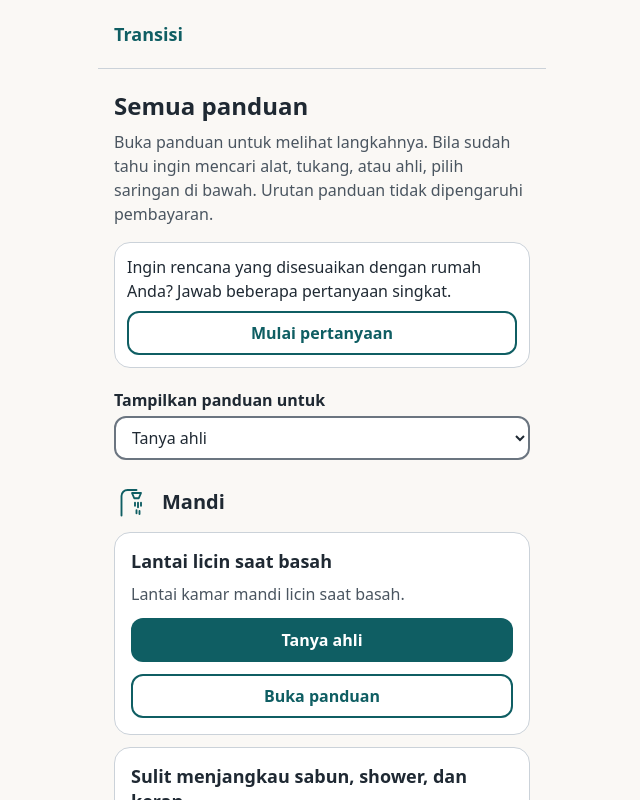
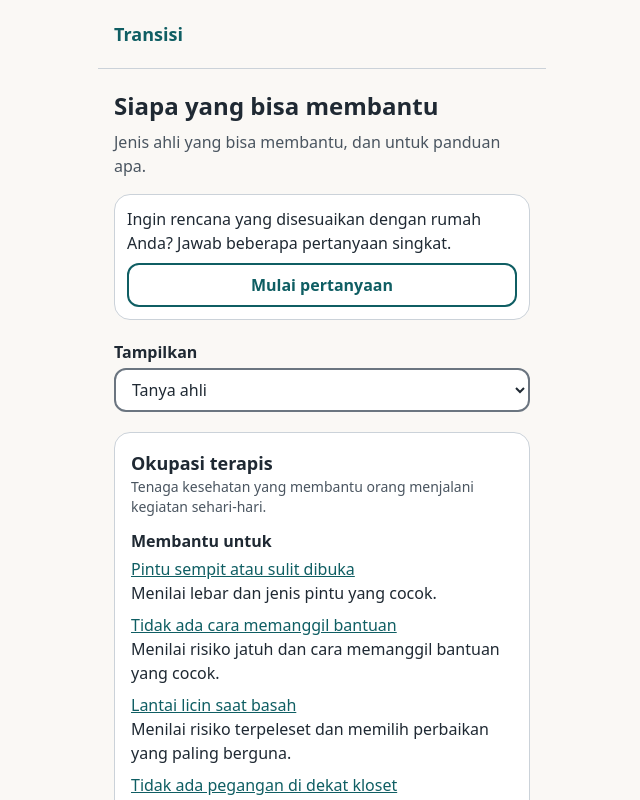
Before and after one commit to titohanafi/transisidnr, a React (Vite) app: page /#/jelajah/ahli in a window 1280 px wide. Shown: the top 800 px of the page, without its empty margins (318-958 px from the left). Built offline with nearby package versions, Linux system fonts and the light colour scheme.

Commit message:
Cari alat dan Tanya ahli menampilkan daftar alat dan daftar ahli; hero Beranda dipendekkan
Co-Authored-By: Claude Sonnet 5.5 <noreply@anthropic.com>

```diff
--- a/content/ui.json
+++ b/content/ui.json
@@ -37,7 +37,7 @@
       }
     },
     "caraKerja": "Cara kerja Transisi",
-    "konteks": "Panduan dan rencana menyesuaikan rumah untuk pengguna kursi roda setelah amputasi kaki, bagi penyandang disabilitas dan caregiver."
+    "konteks": "Panduan dan rencana menyesuaikan rumah untuk pengguna kursi roda."
   },
   "umum": {
     "kembali": "Kembali",
@@ -354,7 +354,7 @@
   "jelajah": {
     "judul": "Semua panduan",
     "pengantar": "Buka panduan untuk melihat langkahnya. Bila sudah tahu ingin mencari alat, tukang, atau ahli, pilih saringan di bawah. Urutan panduan tidak dipengaruhi pembayaran.",
-    "filterLabel": "Tampilkan panduan untuk",
+    "filterLabel": "Tampilkan",
     "filter": {
       "semua": "Semua",
       "alat": "Cari alat",
@@ -367,7 +367,27 @@
     "ajakanMulai": "Mulai pertanyaan",
     "ajakanSudah": "Anda sudah punya jawaban. Lihat rencana yang disusun dari jawaban itu.",
     "ajakanRencana": "Lihat Rencana Saya",
-    "aksiKartu": "Aksi untuk panduan ini"
+    "aksiKartu": "Aksi untuk panduan ini",
+    "judulFilter": {
+      "semua": "Semua panduan",
+      "alat": "Alat yang mungkin Anda butuhkan",
+      "tukang": "Panduan yang melibatkan tukang",
+      "ahli": "Siapa yang bisa membantu"
+    },
+    "pengantarFilter": {
+      "semua": "Buka panduan untuk melihat langkahnya. Urutan panduan tidak dipengaruhi pembayaran.",
+      "alat": "Daftar alat dari semua panduan. Baca cara cek kecocokan sebelum membeli. Urutan tidak dipengaruhi pembayaran.",
+      "tukang": "Panduan yang punya tingkat renovasi atau alat yang perlu dipasang. Buka panduan lalu pilih Cari tukang.",
+      "ahli": "Jenis ahli yang bisa membantu, dan untuk panduan apa."
+    },
+    "alat": {
+      "dipakaiDi": "Dipakai di panduan",
+      "kosong": "Belum ada alat yang tercantum."
+    },
+    "ahli": {
+      "membantuDi": "Membantu untuk",
+      "kosong": "Belum ada saran ahli."
+    }
   },
   "pilihRuangan": {
     "judul": "Ruangan mana yang ingin dibereskan lebih dulu?",
--- /dev/null
+++ b/src/components/DaftarAhli.tsx
@@ -0,0 +1,37 @@
+import { Link } from "react-router-dom";
+import { konten } from "../domain/content";
+import type { AhliItem } from "../domain/jelajah";
+
+const { kartu: tk, jelajah: tj, aksi } = konten.ui;
+
+// Daftar jenis ahli dari semua panduan, dengan panduan yang mereka bantu. Direktori orangnya belum ada.
+export function DaftarAhli({ ahli }: { ahli: AhliItem[] }) {
+  if (ahli.length === 0) return <p className="mt-5">{tj.ahli.kosong}</p>;
+  return (
+    <>
+      <ul className="mt-5 space-y-4">
+        {ahli.map((a) => (
+          <li key={a.jenis} className="rounded-kartu border border-garis bg-white p-4">
+            <h2 className="text-lg font-semibold">{tk.jenisBantuan[a.jenis].nama}</h2>
+            <p className="text-sm text-redup">{tk.jenisBantuan[a.jenis].arti}</p>
+            <p className="mt-3 font-semibold">{tj.ahli.membantuDi}</p>
+            <ul className="mt-1 space-y-2">
+              {a.panduan.map((p) => (
+                <li key={p.id}>
+                  <Link to={`/kartu/${p.id}`} className="text-utama underline">
+                    {p.judul}
+                  </Link>
+                  <p>{p.keterangan}</p>
+                </li>
+              ))}
+            </ul>
+          </li>
+        ))}
+      </ul>
+      <p className="mt-4 font-medium">{tk.direktoriMenyusul}</p>
+      <p role="note" className="mt-4 rounded-kartu border border-aksen bg-aksen-muda p-3">
+        {aksi.ahli.nyeri}
+      </p>
+    </>
+  );
+}
--- /dev/null
+++ b/src/components/DaftarAlat.tsx
@@ -0,0 +1,71 @@
+import { Link } from "react-router-dom";
+import { Tanda } from "./Lencana";
+import { Tombol } from "./Tombol";
+import { konten } from "../domain/content";
+import type { AlatItem } from "../domain/jelajah";
+import { track } from "../lib/events";
+
+const { kartu: tk, umum, jelajah: tj, aksi } = konten.ui;
+const t = aksi.beli;
+
+// Daftar alat dari semua panduan. Cara cek kecocokan tampil di atas tombol; tombol produk aktif hanya bila ada tautan.
+export function DaftarAlat({ alat }: { alat: AlatItem[] }) {
+  if (alat.length === 0) return <p className="mt-5">{tj.alat.kosong}</p>;
+  return (
+    <ul className="mt-5 space-y-4">
+      {alat.map((b) => (
+        <li key={b.nama} className="rounded-kartu border border-garis bg-white p-4">
+          <h2 className="text-lg font-semibold">{b.nama}</h2>
+          <p className="mt-2 rounded-tombol bg-aksen-muda p-2">
+            <span className="font-semibold">{tk.cek}:</span> {b.cek_kecocokan}
+          </p>
+          <p className="mt-2">
+            <span className="font-semibold">{tk.spesifikasi}:</span> {b.spesifikasi}
+          </p>
+          <p className="mt-1">
+            <span className="font-semibold">{tk.harga}:</span> {b.kisaran_harga ?? umum.menyusul}
+          </p>
+          {b.afiliasi && (
+            <div className="mt-2">
+              <Tanda>{t.afiliasi}</Tanda>
+              <p className="mt-1 text-sm text-redup">{t.afiliasiPenjelasan}</p>
+            </div>
+          )}
+          <p className="mt-3 text-sm text-redup">
+            {tj.alat.dipakaiDi}:{" "}
+            {b.panduan.map((p, i) => (
+              <span key={p.id}>
+                {i > 0 && ", "}
+                <Link to={`/kartu/${p.id}/${p.tingkat}`} className="text-utama underline">
+                  {p.judul}
+                </Link>
+              </span>
+            ))}
+          </p>
+          <div className="mt-3">
+            {b.link ? (
+              <a
+                href={b.link}
+                target="_blank"
+                rel={b.afiliasi ? "noopener noreferrer sponsored" : "noopener noreferrer"}
+                onClick={() => track("aksi_klik", { jenis: "produk", kartu_id: b.panduan[0].id, afiliasi: b.afiliasi })}
+                className="inline-flex min-h-sentuh w-full items-center justify-center rounded-tombol bg-utama px-5 py-2 font-semibold text-white hover:bg-utama-gelap"
+              >
+                {t.lihatProduk}
+                <span className="sr-only">: {b.nama}</span>
+              </a>
+            ) : (
+              <>
+                <Tombol disabled className="w-full">
+                  {t.lihatProduk}
+                  <span className="sr-only">: {b.nama}</span>
+                </Tombol>
+                <p className="mt-1 text-sm text-redup">{t.linkMenyusul}</p>
+              </>
+            )}
+          </div>
+        </li>
+      ))}
+    </ul>
+  );
+}
--- a/src/domain/jelajah.ts
+++ b/src/domain/jelajah.ts
@@ -1,6 +1,6 @@
 import type { JenisAksi } from "./aksi";
 import { aksiTersedia } from "./aksi";
-import { AKTIVITAS, TINGKAT, type Aktivitas, type Tingkat } from "./konstanta";
+import { AKTIVITAS, JENIS_BANTUAN, TINGKAT, type Aktivitas, type Tingkat } from "./konstanta";
 import type { Kartu } from "./schema";
 
 export type Filter = "semua" | "alat" | "tukang" | "ahli";
@@ -67,3 +67,55 @@ export function kelompokkan(kartu: Kartu[], urutanAktivitas: readonly Aktivitas[
     .map((kunci) => ({ kunci, kartu: kartu.filter((k) => kunciDari(k) === kunci).sort(banding) }))
     .filter((g) => g.kartu.length > 0);
 }
+
+export interface AlatItem {
+  nama: string;
+  cek_kecocokan: string;
+  spesifikasi: string;
+  kisaran_harga: string | null;
+  link: string | null;
+  afiliasi: boolean;
+  /** Panduan tempat alat ini muncul, beserta tingkat yang memuatnya. */
+  panduan: { id: string; judul: string; tingkat: Tingkat }[];
+}
+
+/**
+ * Semua alat dari semua panduan, digabung menurut nama. Hanya tingkat yang tampil yang dipakai.
+ * Urutan mengikuti urutan panduan yang diberikan; tautan atau afiliasi tidak memengaruhinya.
+ */
+export function kumpulkanAlat(kartu: readonly Kartu[], tingkatTampil: (k: Kartu) => readonly Tingkat[]): AlatItem[] {
+  const peta = new Map<string, AlatItem>();
+  for (const k of kartu) {
+    if (k.isi_menyusul || !k.solusi) continue;
+    for (const tingkat of TINGKAT.filter((t) => tingkatTampil(k).includes(t))) {
+      for (const b of k.solusi[tingkat]?.barang ?? []) {
+        const kunci = b.nama.trim().toLowerCase();
+        const ada = peta.get(kunci);
+        const rujukan = { id: k.id, judul: k.judul, tingkat };
+        if (ada) {
+          if (!ada.panduan.some((p) => p.id === k.id)) ada.panduan.push(rujukan);
+        } else {
+          peta.set(kunci, { ...b, panduan: [rujukan] });
+        }
+      }
+    }
+  }
+  return [...peta.values()];
+}
+
+export interface AhliItem {
+  jenis: (typeof JENIS_BANTUAN)[number];
+  panduan: { id: string; judul: string; keterangan: string }[];
+}
+
+/** Jenis ahli dari semua panduan (tukang tidak dihitung; ada jalurnya sendiri), urut sesuai JENIS_BANTUAN. */
+export function kumpulkanAhli(kartu: readonly Kartu[]): AhliItem[] {
+  return JENIS_BANTUAN.filter((j) => j !== "tukang")
+    .map((jenis) => ({
+      jenis,
+      panduan: kartu.flatMap((k) =>
+        k.isi_menyusul ? [] : (k.bantuan ?? []).filter((b) => b.jenis === jenis).map((b) => ({ id: k.id, judul: k.judul, keterangan: b.keterangan })),
+      ),
+    }))
+    .filter((a) => a.panduan.length > 0);
+}
--- a/src/domain/schema.ts
+++ b/src/domain/schema.ts
@@ -219,6 +219,10 @@ export const uiSchema = z
       judul: teks, pengantar: teks, filterLabel: teks, kosongFilter: teks, caregiver: teks,
       ajakanBelum: teks, ajakanMulai: teks, ajakanSudah: teks, ajakanRencana: teks, aksiKartu: teks,
       filter: z.object({ semua: teks, alat: teks, tukang: teks, ahli: teks }),
+      judulFilter: z.object({ semua: teks, alat: teks, tukang: teks, ahli: teks }),
+      pengantarFilter: z.object({ semua: teks, alat: teks, tukang: teks, ahli: teks }),
+      alat: z.object({ dipakaiDi: teks, kosong: teks }),
+      ahli: z.object({ membantuDi: teks, kosong: teks }),
     }),
     istilah: z.array(z.object({ kata: teks, arti: teks })),
     pilihRuangan: z.object({ judul: teks, segera: teks, lanjut: teks }),
--- a/src/screens/Jelajah.tsx
+++ b/src/screens/Jelajah.tsx
@@ -1,5 +1,7 @@
 import { useState } from "react";
 import { useParams } from "react-router-dom";
+import { DaftarAhli } from "../components/DaftarAhli";
+import { DaftarAlat } from "../components/DaftarAlat";
 import { Halaman } from "../components/Halaman";
 import { KartuKerangka } from "../components/KartuKerangka";
 import { Ikon } from "../components/Ikon";
@@ -8,7 +10,15 @@ import { TombolAksi } from "../components/TombolAksi";
 import { TombolLink } from "../components/Tombol";
 import { konten } from "../domain/content";
 import { susunTingkat } from "../domain/engine";
-import { aksiKartu, aksiUntukFilter, cocokFilter, kelompokkan, type Filter } from "../domain/jelajah";
+import {
+  aksiKartu,
+  aksiUntukFilter,
+  cocokFilter,
+  kelompokkan,
+  kumpulkanAhli,
+  kumpulkanAlat,
+  type Filter,
+} from "../domain/jelajah";
 import { useRencana } from "../state/useRencana";
 import { useStore } from "../state/store";
 
@@ -30,7 +40,11 @@ function Daftar({ awal }: { awal: Filter }) {
 
   const adaJawaban = Object.keys(state.asesmen.status).length > 0;
   const label = (kunci: string) =>
-    kunci === "caregiver" ? t.caregiver : (konten.asesmen.aktivitas.find((a) => a.id === kunci)?.label.split(" (")[0] ?? kunci);
+    kunci === "caregiver"
+      ? t.caregiver
+      : (konten.asesmen.aktivitas
+          .find((a) => a.id === kunci)
+          ?.label.split(" (")[0] ?? kunci);
 
   const tingkatDari = (id: string) => {
     const k = konten.kartu.find((x) => x.id === id)!;
@@ -38,17 +52,42 @@ function Daftar({ awal }: { awal: Filter }) {
   };
 
   const kelompok = kelompokkan(
-    konten.kartu.filter((k) => cocokFilter(k, tingkatDari(k.id).filter((x) => x.tampil).map((x) => x.tingkat), filter)),
+    konten.kartu.filter((k) =>
+      cocokFilter(
+        k,
+        tingkatDari(k.id)
+          .filter((x) => x.tampil)
+          .map((x) => x.tingkat),
+        filter,
+      ),
+    ),
     konten.asesmen.aktivitas.map((a) => a.id),
   );
 
+  const tampilDari = (k: (typeof konten.kartu)[number]) =>
+    tingkatDari(k.id)
+      .filter((x) => x.tampil)
+      .map((x) => x.tingkat);
+  const alat = kumpulkanAlat(
+    konten.kartu.filter((k) => !k.isi_menyusul),
+    tampilDari,
+  );
+  const ahli = kumpulkanAhli(konten.kartu);
+
   return (
-    <Halaman judul={t.judul}>
-      <p className="mt-2 text-redup">{t.pengantar}</p>
+    <Halaman judul={t.judulFilter[filter]}>
+      <p className="mt-2 text-redup">{t.pengantarFilter[filter]}</p>
 
-      <section className="mt-4 rounded-kartu border border-garis bg-white p-3" aria-label={umum.keBeranda}>
+      <section
+        className="mt-4 rounded-kartu border border-garis bg-white p-3"
+        aria-label={umum.keBeranda}
+      >
         <p>{adaJawaban ? t.ajakanSudah : t.ajakanBelum}</p>
-        <TombolLink to={adaJawaban ? "/rencana" : "/mulai/1"} gayaTombol="sekunder" className="mt-2 w-full">
+        <TombolLink
+          to={adaJawaban ? "/rencana" : "/mulai/1"}
+          gayaTombol="sekunder"
+          className="mt-2 w-full"
+        >
           {adaJawaban ? t.ajakanRencana : t.ajakanMulai}
         </TombolLink>
       </section>
@@ -71,22 +110,53 @@ function Daftar({ awal }: { awal: Filter }) {
         </select>
       </div>
 
-      <div aria-live="polite">{kelompok.length === 0 && <p className="mt-5 rounded-kartu bg-draf-muda p-3 text-draf">{t.kosongFilter}</p>}</div>
+      {filter === "alat" ? (
+        <DaftarAlat alat={alat} />
+      ) : filter === "ahli" ? (
+        <DaftarAhli ahli={ahli} />
+      ) : (
+        <>
+          <div aria-live="polite">
+            {kelompok.length === 0 && (
+              <p className="mt-5 rounded-kartu bg-draf-muda p-3 text-draf">
+                {t.kosongFilter}
+              </p>
+            )}
+          </div>
 
           {kelompok.map((g) => (
-        <section key={g.kunci} className="mt-6" aria-labelledby={`grup-${g.kunci}`}>
-          <h2 id={`grup-${g.kunci}`} className="flex items-center gap-3 text-xl font-bold">
+            <section
+              key={g.kunci}
+              className="mt-6"
+              aria-labelledby={`grup-${g.kunci}`}
+            >
+              <h2
+                id={`grup-${g.kunci}`}
+                className="flex items-center gap-3 text-xl font-bold"
+              >
                 <Ikon kunci={g.kunci} className="h-9 w-9" />
                 {label(g.kunci)}
               </h2>
               <div className="mt-3 space-y-3">
                 {g.kartu.map((k) => {
                   const tingkat = tingkatDari(k.id);
-              const aksi = aksiUntukFilter(aksiKartu(k, tingkat.filter((x) => x.tampil).map((x) => x.tingkat)), filter);
-              if (k.isi_menyusul) return <KartuKerangka key={k.id} kartu={k} />;
+                  const aksi = aksiUntukFilter(
+                    aksiKartu(
+                      k,
+                      tingkat.filter((x) => x.tampil).map((x) => x.tingkat),
+                    ),
+                    filter,
+                  );
+                  if (k.isi_menyusul)
+                    return <KartuKerangka key={k.id} kartu={k} />;
                   return (
-                <article key={k.id} className="rounded-kartu border border-garis bg-white p-4">
-                  <h3 className="text-lg font-semibold leading-snug">{k.judul}</h3>
+                    <article
+                      key={k.id}
+                      className="rounded-kartu border border-garis bg-white p-4"
+                    >
+                      <h3 className="text-lg font-semibold leading-snug">
+                        {k.judul}
+                      </h3>
                       <div className="mt-2 empty:hidden">
                         <LencanaStatus status={k.status_validasi} />
                       </div>
@@ -96,12 +166,24 @@ function Daftar({ awal }: { awal: Filter }) {
                         <p className="mt-3 font-medium">{umum.isiMenyusul}</p>
                       ) : (
                         aksi.length > 0 && (
-                    <ul className="mt-3 space-y-2" aria-label={t.aksiKartu}>
+                          <ul
+                            className="mt-3 space-y-2"
+                            aria-label={t.aksiKartu}
+                          >
                             {aksi.map((a) => {
-                        const tanda = a.tingkat ? tingkat.find((x) => x.tingkat === a.tingkat) : undefined;
+                              const tanda = a.tingkat
+                                ? tingkat.find((x) => x.tingkat === a.tingkat)
+                                : undefined;
                               return (
                                 <li key={a.jenis}>
-                            <TombolAksi jenis={a.jenis} kartuId={k.id} tingkat={a.tingkat} judulKartu={k.judul} gayaTombol="utama" className="w-full" />
+                                  <TombolAksi
+                                    jenis={a.jenis}
+                                    kartuId={k.id}
+                                    tingkat={a.tingkat}
+                                    judulKartu={k.judul}
+                                    gayaTombol="utama"
+                                    className="w-full"
+                                  />
                                   {tanda?.ditandaiPermanen && (
                                     <p className="mt-1">
                                       <Tanda>{umum.menunggu}</Tanda>
@@ -114,7 +196,11 @@ function Daftar({ awal }: { awal: Filter }) {
                         )
                       )}
 
-                  <TombolLink to={`/kartu/${k.id}`} gayaTombol={aksi.length > 0 ? "sekunder" : "utama"} className="mt-3 w-full">
+                      <TombolLink
+                        to={`/kartu/${k.id}`}
+                        gayaTombol={aksi.length > 0 ? "sekunder" : "utama"}
+                        className="mt-3 w-full"
+                      >
                         {tr.bukaKartu}
                         <span className="sr-only">: {k.judul}</span>
                       </TombolLink>
@@ -124,6 +210,8 @@ function Daftar({ awal }: { awal: Filter }) {
               </div>
             </section>
           ))}
+        </>
+      )}
 
       <TombolLink to="/" gayaTombol="sekunder" className="mt-8">
         {umum.keBeranda}
```
Also changed, not shown: 2 other files (tests, documents, lock files or other folders). Lines whose indentation alone changed are shown as unchanged.
